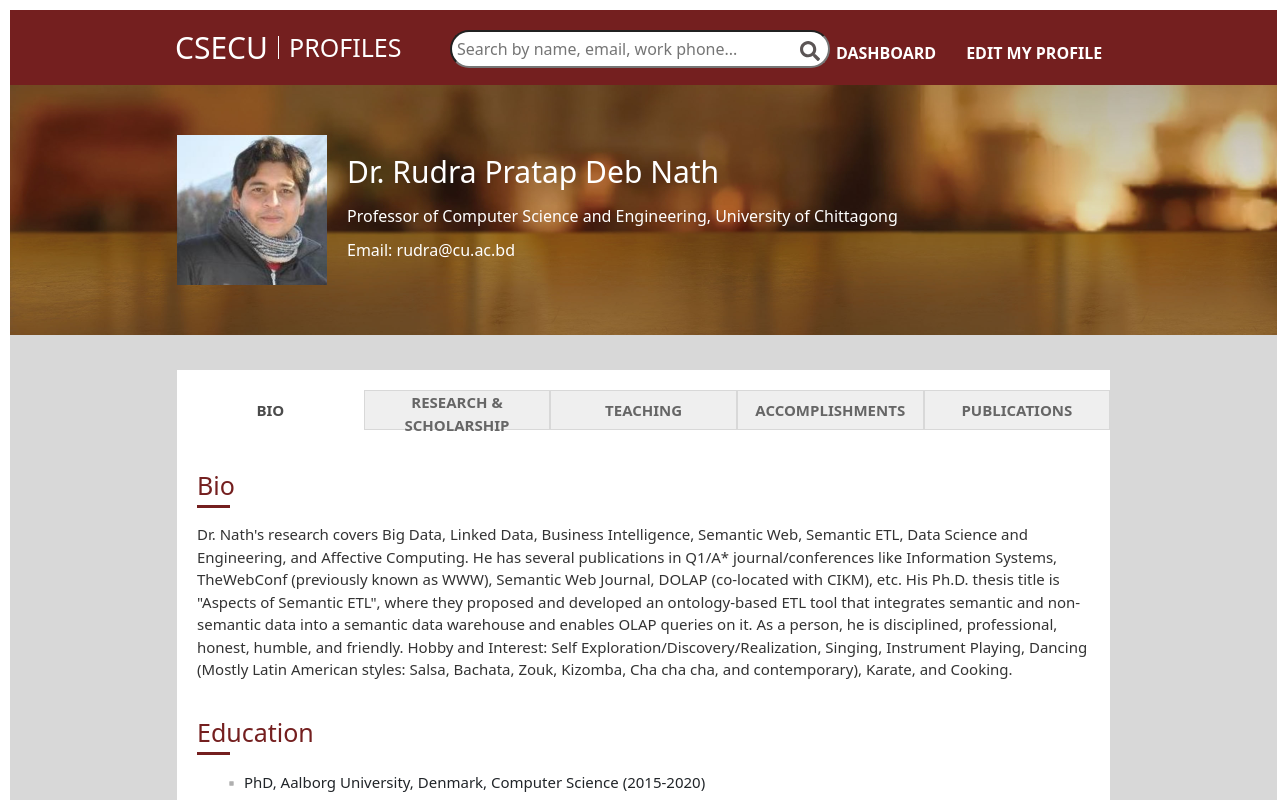
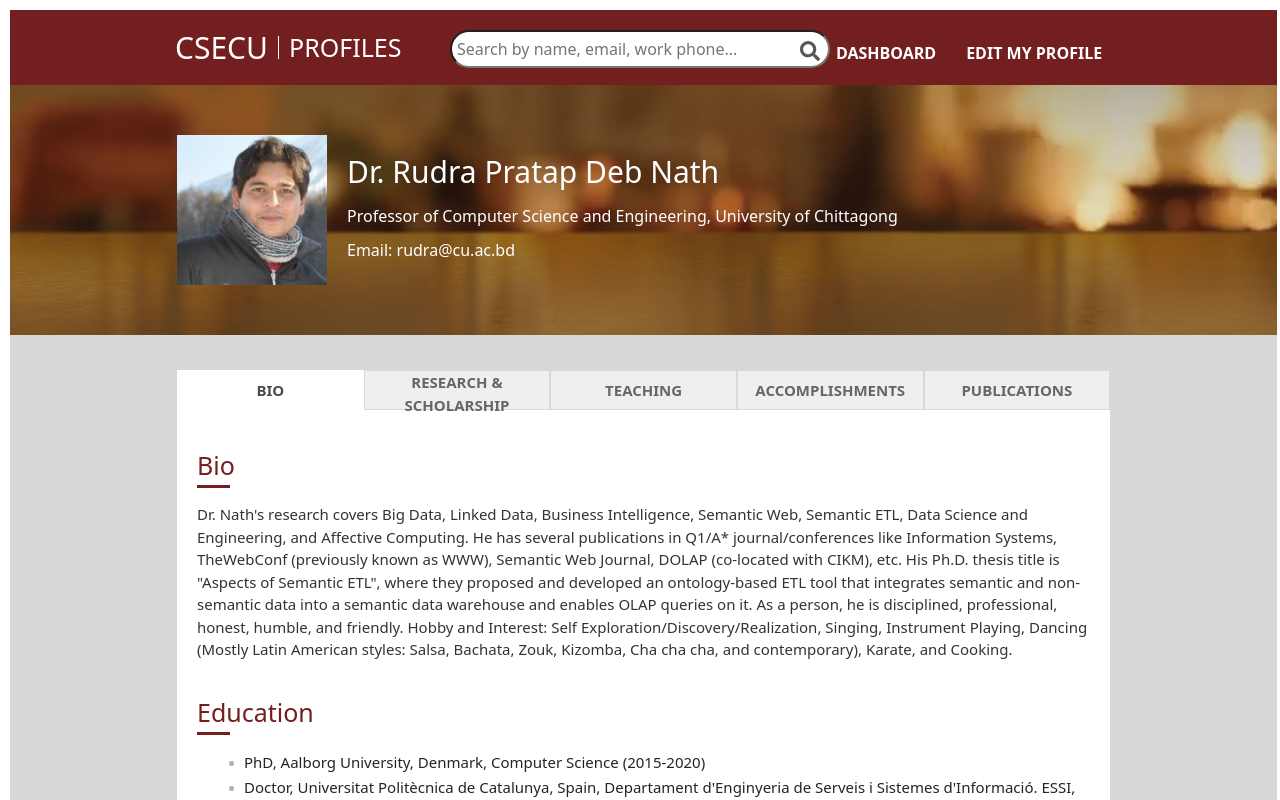
Before and after one commit to shible77/erp-teacher-info, a React (Create React App) app: page /profile in a window 1280 px wide. Shown: the top 800 px of the page. Built offline with nearby package versions, Linux system fonts and the light colour scheme.

Commit message:
CSS change

```diff
--- a/src/css/Profile.css
+++ b/src/css/Profile.css
@@ -274,7 +274,7 @@
   border-radius: 4px;
 }
 
-.button-container {
+.modal_button-container {
   display: flex;
   justify-content: flex-end;
   margin-top: 20px; /* Adjust margin as needed */
--- a/src/modal/ChildModal.jsx
+++ b/src/modal/ChildModal.jsx
@@ -275,7 +275,7 @@ function ChildModal() {
                   />
                 </div>
               ))}
-              <div className="button-container">
+              <div className="modal_button-container">
                 <Button
                   className="modal-button"
                   onClick={() => handleSubmit(index)}
```
